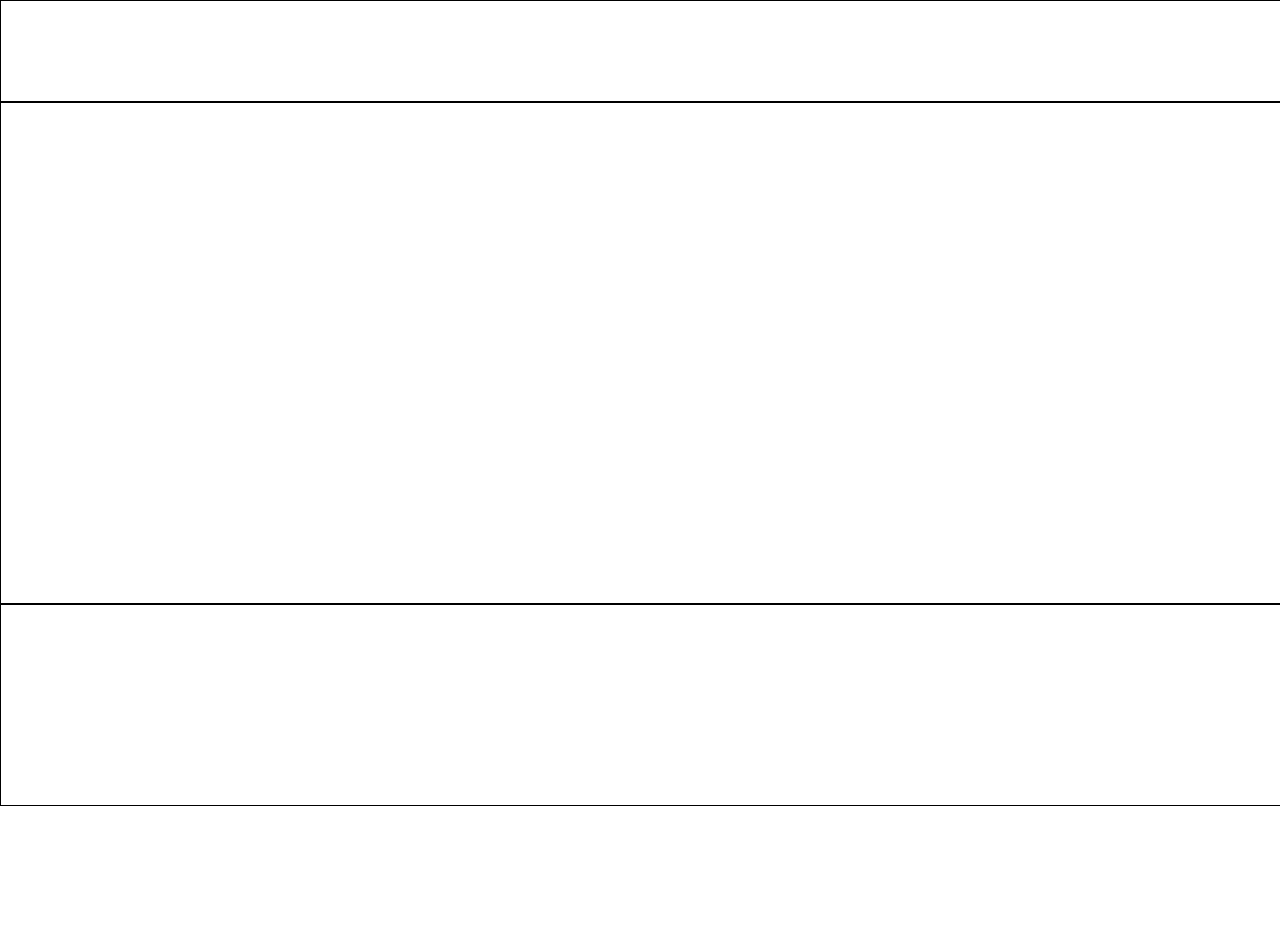
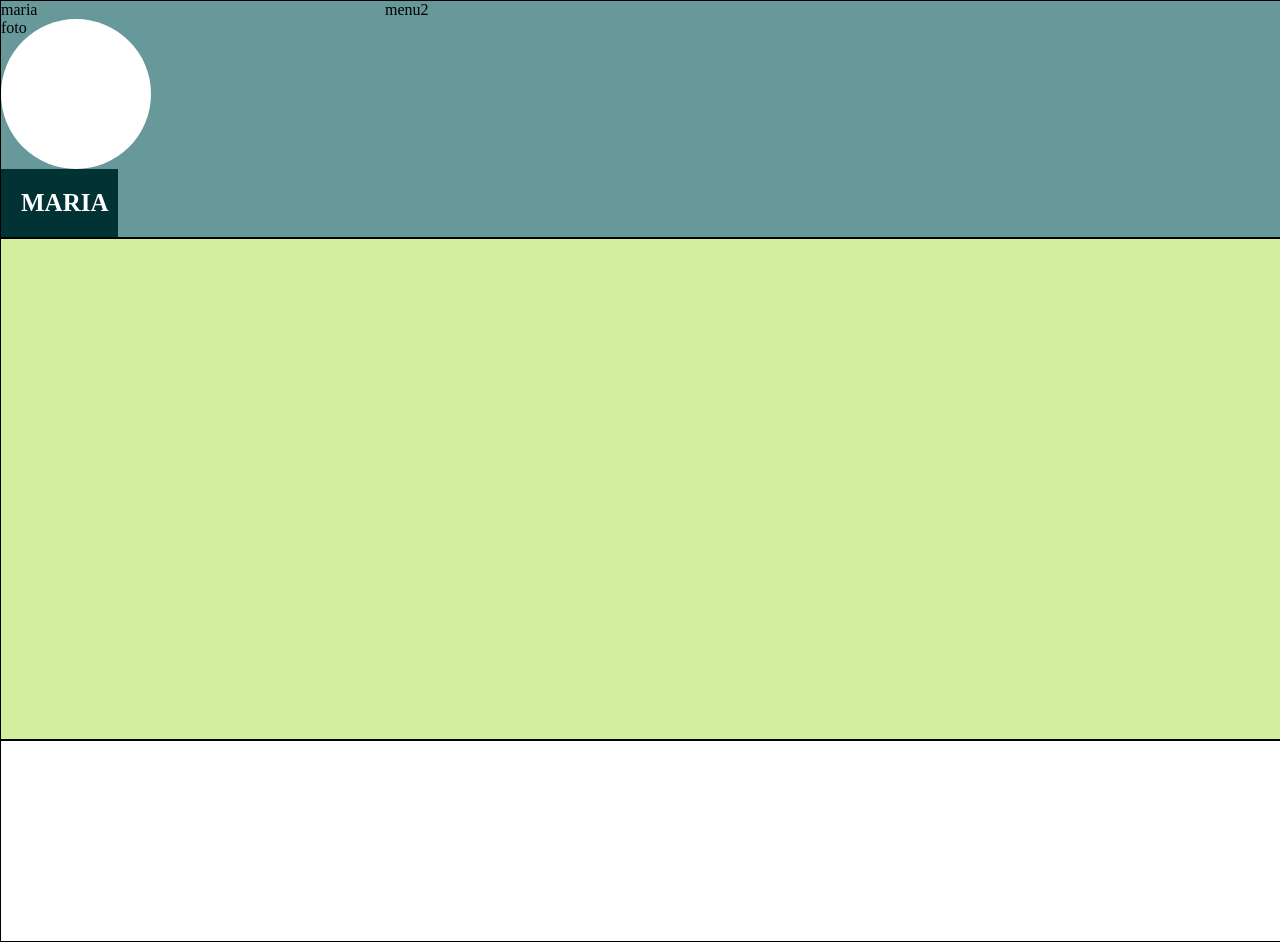
Before and after one commit to MariBelVZ/Miproyecto-1-2023, a plain HTML site: page index.html in a window 1280 px wide. Before the commit the page ends 806 px from the top, so only its background shows below. Drawn offline with Linux system fonts and the light colour scheme.

Commit message:
mi primer proyecto

```diff
--- a/css/estilo.css
+++ b/css/estilo.css
@@ -4,16 +4,41 @@
 }
 #cabeceraContenido {
     width: 100%;
-    height: 100px;
+
     border: 1px solid black;
+    background-color: #67999A;
+    display: flex;
 }
 #cuerpoContenido {
     width: 100%;
     height: 500px;
     border: 1px solid black;
+    background-color: #d3ee9f;
 }
 footer {
     width: 100%;
     height: 200px;
     border: 1px solid black;
 }
+#cabeceraImagenNombre{
+    flex: 30%;
+}
+#cabeceraMenu{
+    flex: 70%;
+}
+#imagenNombreRedondo{
+    width: 150px;
+    height: 150px;
+    background-color: white;
+    display: flex;
+    border-radius: 75px;
+}
+#nombreRectangulo{
+    background-color: #013334;
+    width: 20%;
+    padding: 20px;
+    color: white;
+    font-size: 25px;
+    text-transform: uppercase;
+    font-weight: bold;
+}
--- a/index.html
+++ b/index.html
@@ -9,6 +9,11 @@
 <body>
     <!--Aqui colocamos el div del menu cabecera-->
     <div id="cabeceraContenido">
+        <div id="cabeceraImagenNombre">maria
+            <div id="imagenNombreRedondo">foto</div>
+        <div id="nombreRectangulo">maria</div>
+        </div>
+        <div id="cabeceraMenu">menu2</div>
 
     </div>
 <!--Aqui colocamos el cuerpo del index-->
```
